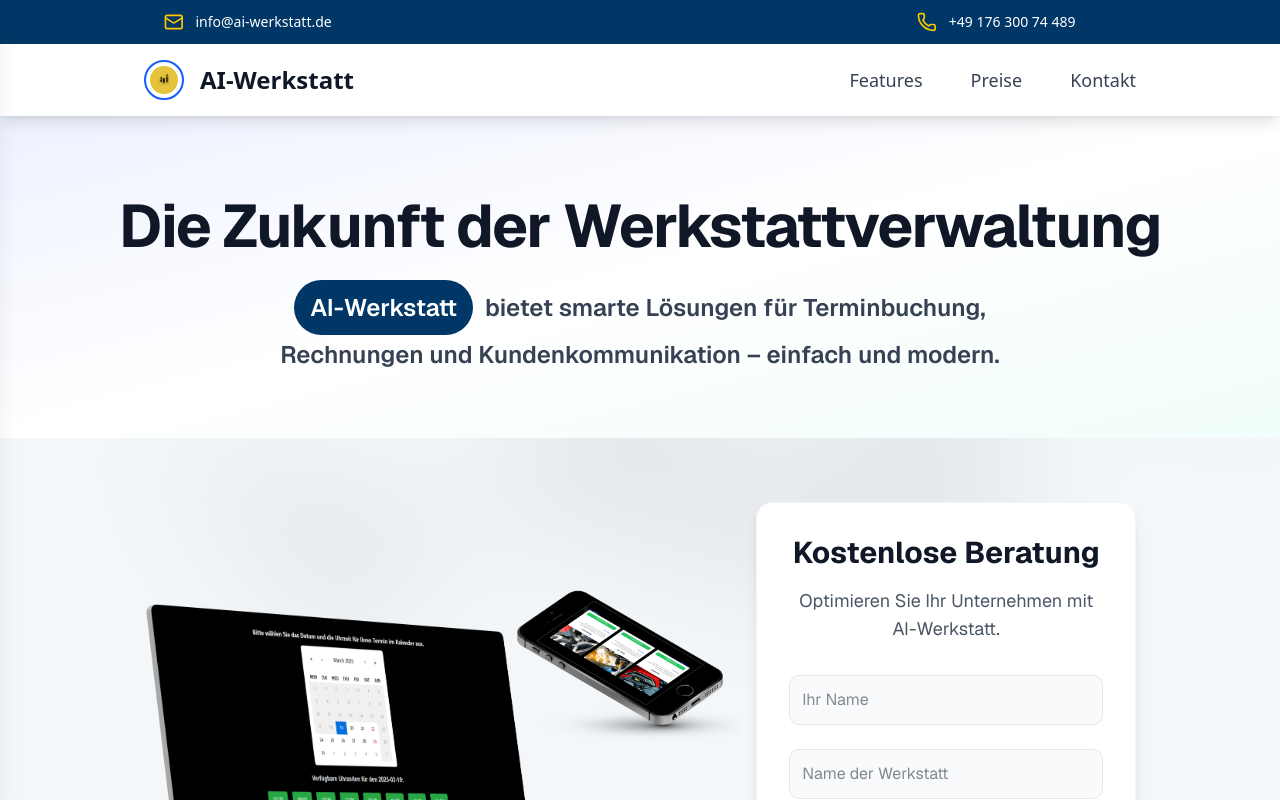
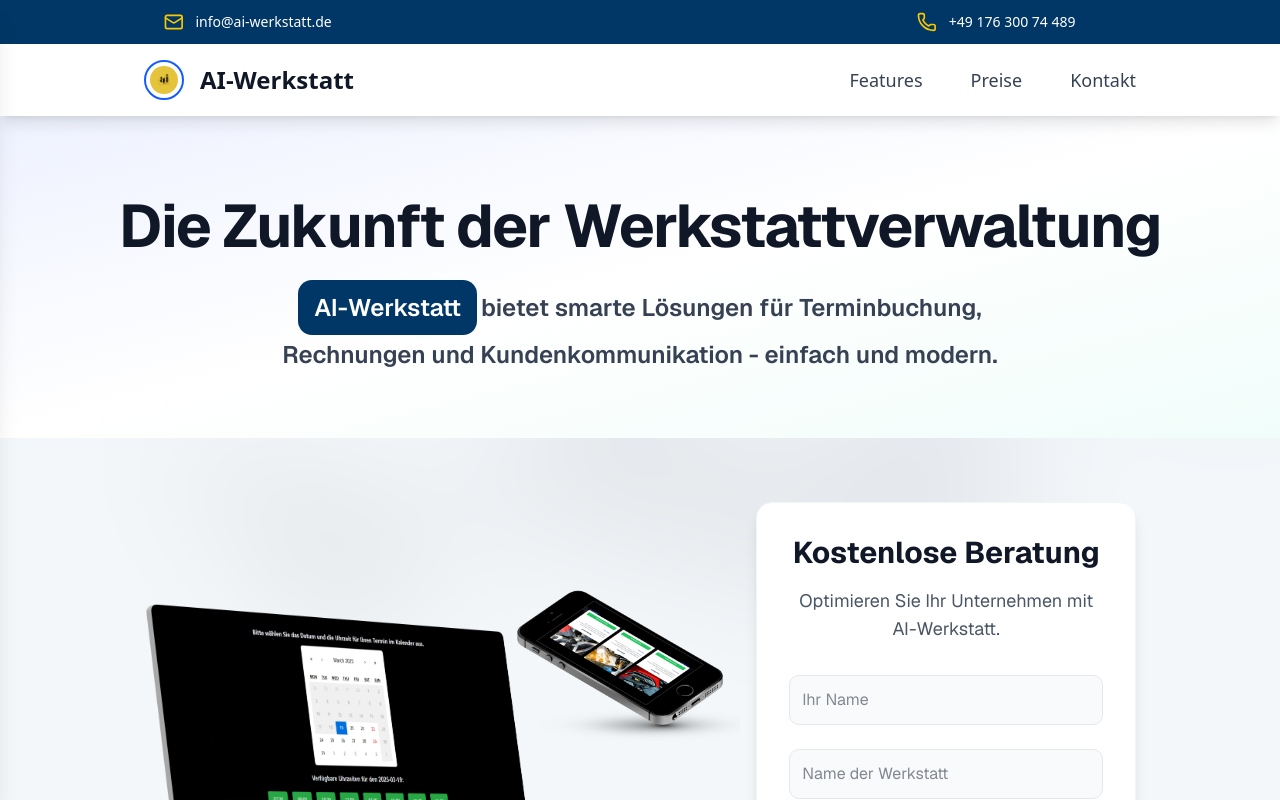
Before and after one commit to ghulamkarimi/ai-werkstatt, a Next.js app: page / in a window 1280 px wide. Shown: the top 800 px of the page. Built offline with nearby package versions, Linux system fonts and the light colour scheme.

Commit message:
Update landing page styles: change button border radius and adjust text formatting for improved readability.

```diff
--- a/src/app/page.tsx
+++ b/src/app/page.tsx
@@ -58,11 +58,11 @@ export default function AiWerkstattLanding() {
             Die Zukunft der Werkstattverwaltung
           </h1>
           <h2 className="text-xl md:text-2xl font-semibold text-gray-700 max-w-3xl mx-auto leading-relaxed">
-            <span className="bg-[#013766] text-white px-4 py-2 rounded-full inline-block mb-3 md:mb-0 md:mr-3">
+            <span className="bg-[#013766] text-white px-4 py-2 rounded-xl inline-block mb-3 md:mb-0 md:mr-1">
               AI-Werkstatt
             </span>
             bietet smarte Lösungen für Terminbuchung, Rechnungen und
-            Kundenkommunikation – einfach und modern.
+            Kundenkommunikation {"-"} einfach und modern.
           </h2>
         </div>
       </header>
```
